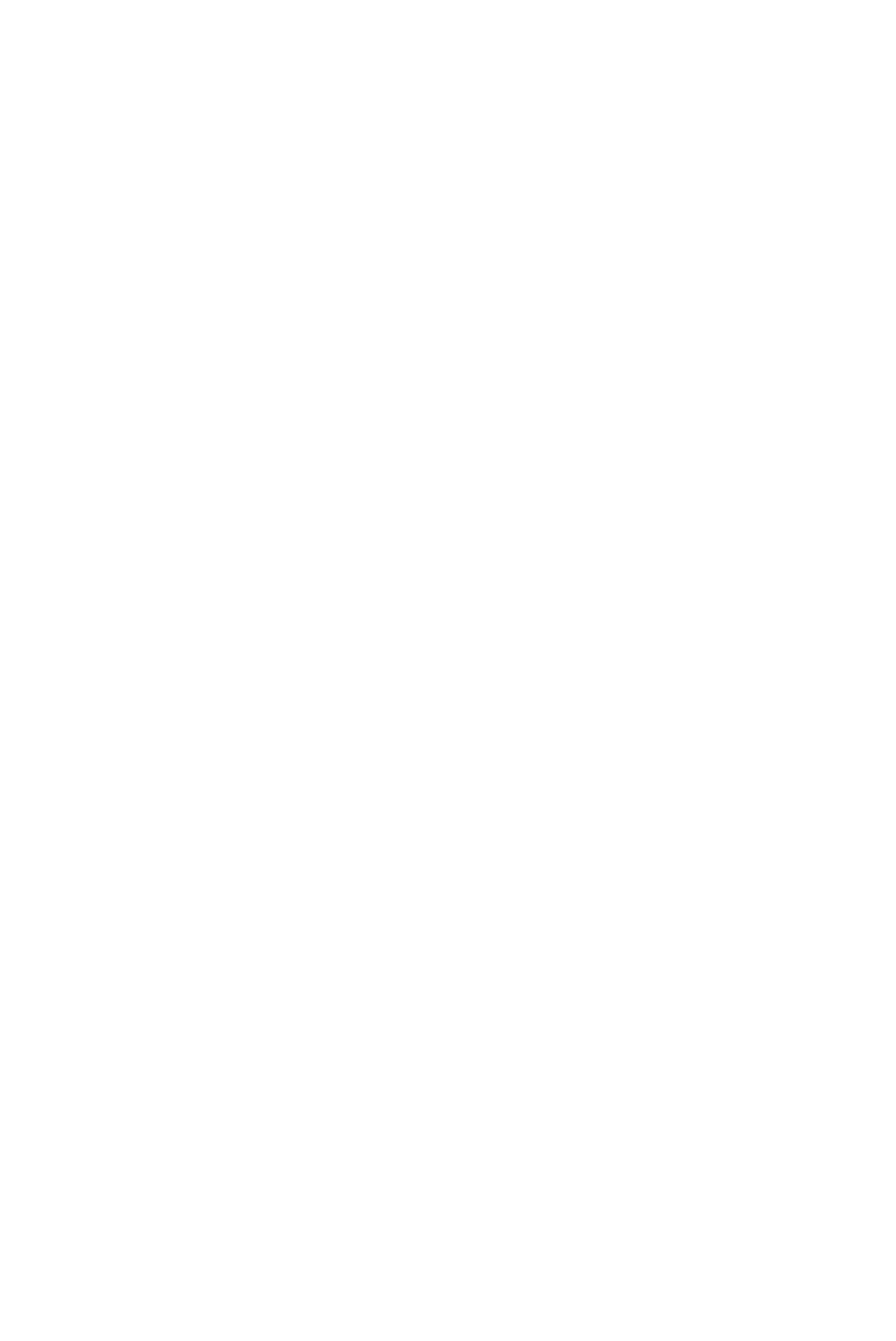
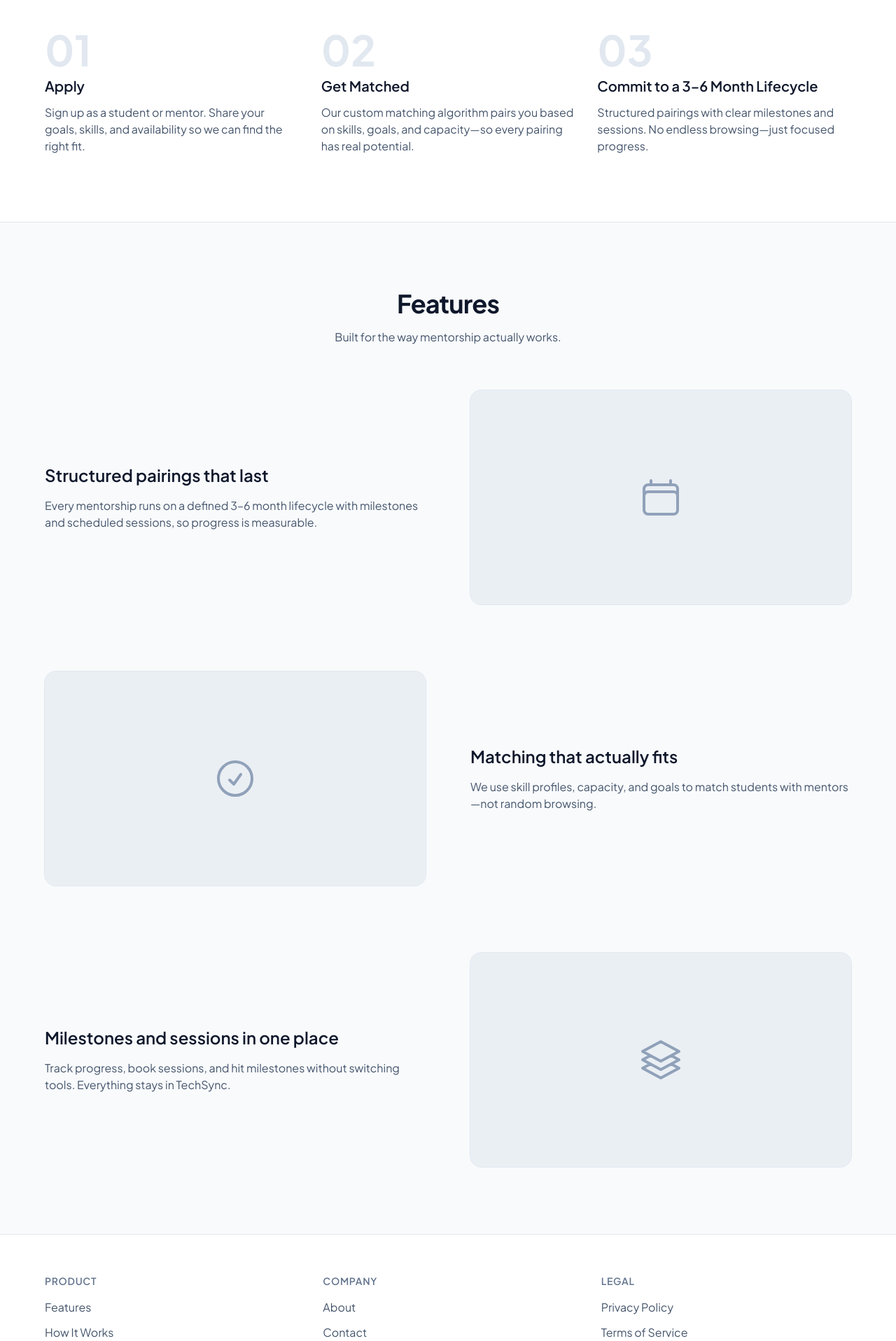
Before and after one commit to Tabbymargaret/techsync, a React (Vite) app: page / in a window 1280 px wide. Shown: the part 880-2797 px from the top of the page at 70% size. Before the commit the page ends 800 px from the top, so only its background shows below. Built offline with nearby package versions, Linux system fonts and the light colour scheme.

Commit message:
update landing page

```diff
--- a/src/pages/Landing.tsx
+++ b/src/pages/Landing.tsx
@@ -1,19 +1,88 @@
 import { Link } from 'react-router-dom';
 import NavBar from '../components/NavBar';
 
+const HOW_IT_WORKS = [
+  {
+    step: '01',
+    title: 'Apply',
+    description:
+      'Sign up as a student or mentor. Share your goals, skills, and availability so we can find the right fit.',
+  },
+  {
+    step: '02',
+    title: 'Get Matched',
+    description:
+      'Our custom matching algorithm pairs you based on skills, goals, and capacity—so every pairing has real potential.',
+  },
+  {
+    step: '03',
+    title: 'Commit to a 3–6 Month Lifecycle',
+    description:
+      'Structured pairings with clear milestones and sessions. No endless browsing—just focused progress.',
+  },
+] as const;
+
+const FEATURES = [
+  {
+    title: 'Structured pairings that last',
+    description:
+      'Every mentorship runs on a defined 3–6 month lifecycle with milestones and scheduled sessions, so progress is measurable.',
+    placeholderIcon: 'calendar',
+  },
+  {
+    title: 'Matching that actually fits',
+    description:
+      'We use skill profiles, capacity, and goals to match students with mentors—not random browsing.',
+    placeholderIcon: 'target',
+  },
+  {
+    title: 'Milestones and sessions in one place',
+    description:
+      'Track progress, book sessions, and hit milestones without switching tools. Everything stays in TechSync.',
+    placeholderIcon: 'layers',
+  },
+] as const;
+
+function PlaceholderBlock({ icon }: { icon: string }) {
+  const icons: Record<string, React.ReactNode> = {
+    calendar: (
+      <svg className="h-16 w-16 text-slate-400 dark:text-slate-500" fill="none" viewBox="0 0 24 24" stroke="currentColor" strokeWidth={1.5}>
+        <path strokeLinecap="round" strokeLinejoin="round" d="M6.75 3v2.25M17.25 3v2.25M3 18.75V7.5a2.25 2.25 0 012.25-2.25h13.5A2.25 2.25 0 0121 7.5v11.25m-18 0A2.25 2.25 0 005.25 21h13.5A2.25 2.25 0 0021 18.75m-18 0v-7.5A2.25 2.25 0 015.25 9h13.5A2.25 2.25 0 0121 11.25v7.5" />
+      </svg>
+    ),
+    target: (
+      <svg className="h-16 w-16 text-slate-400 dark:text-slate-500" fill="none" viewBox="0 0 24 24" stroke="currentColor" strokeWidth={1.5}>
+        <path strokeLinecap="round" strokeLinejoin="round" d="M9 12.75L11.25 15 15 9.75M21 12a9 9 0 11-18 0 9 9 0 0118 0z" />
+      </svg>
+    ),
+    layers: (
+      <svg className="h-16 w-16 text-slate-400 dark:text-slate-500" fill="none" viewBox="0 0 24 24" stroke="currentColor" strokeWidth={1.5}>
+        <path strokeLinecap="round" strokeLinejoin="round" d="M6.429 9.75L2.25 12l4.179 2.25m0-4.5l5.571 3 5.571-3m-11.142 0L2.25 7.5 12 2.25l9.75 5.25-4.179 2.25m0 0L21.75 12l-4.179 2.25m0 0l4.179 2.25L12 21.75 2.25 16.5l4.179-2.25m11.142 0l-5.571 3-5.571-3" />
+      </svg>
+    ),
+  };
+  return (
+    <div className="flex aspect-video w-full items-center justify-center rounded-2xl bg-slate-200/60 ring-1 ring-slate-200 dark:bg-slate-700/40 dark:ring-slate-600">
+      {icons[icon] ?? icons.calendar}
+    </div>
+  );
+}
+
 export default function Landing() {
   return (
-    <div className="min-h-screen bg-slate-50">
+    <div className="min-h-screen bg-slate-50 dark:bg-gray-900">
       <NavBar />
 
-      <main className="flex min-h-screen flex-col items-center justify-center px-6 pt-16">
-        <section className="mx-auto max-w-3xl text-center">
-          <h1 className="text-4xl font-bold tracking-tight text-slate-900 sm:text-5xl md:text-6xl">
+      <main>
+        {/* Hero */}
+        <section className="flex min-h-[85vh] flex-col items-center justify-center px-6 pt-16">
+          <div className="mx-auto max-w-3xl text-center">
+            <h1 className="text-4xl font-bold tracking-tight text-slate-900 dark:text-white sm:text-5xl md:text-6xl">
               Mentorship that shapes your future
             </h1>
-          <p className="mt-6 text-lg text-slate-600 sm:text-xl">
+            <p className="mt-6 text-lg text-slate-600 dark:text-slate-300 sm:text-xl">
               Connect with mentors who get it. TechSync gives you a{' '}
-            <span className="font-semibold text-slate-800">
+              <span className="font-semibold text-slate-800 dark:text-slate-100">
                 structured 3–6 month Pairing Lifecycle
               </span>
               —so progress is real, not random.
@@ -21,18 +90,147 @@ export default function Landing() {
             <div className="mt-10 flex flex-wrap items-center justify-center gap-4">
               <Link
                 to="/register"
-              className="rounded-xl bg-slate-900 px-6 py-3.5 text-base font-semibold text-white shadow-lg transition hover:bg-slate-800 focus:outline-none focus:ring-2 focus:ring-slate-900 focus:ring-offset-2"
+                className="rounded-xl bg-slate-900 px-6 py-3.5 text-base font-semibold text-white shadow-lg transition hover:bg-slate-800 focus:outline-none focus:ring-2 focus:ring-slate-900 focus:ring-offset-2 dark:bg-white dark:text-slate-900 dark:hover:bg-slate-200 dark:focus:ring-white dark:focus:ring-offset-gray-900"
               >
                 Join as Student
               </Link>
               <Link
                 to="/register"
-              className="rounded-xl border-2 border-slate-900 bg-transparent px-6 py-3.5 text-base font-semibold text-slate-900 transition hover:bg-slate-900 hover:text-white focus:outline-none focus:ring-2 focus:ring-slate-900 focus:ring-offset-2"
+                className="rounded-xl border-2 border-slate-900 bg-transparent px-6 py-3.5 text-base font-semibold text-slate-900 transition hover:bg-slate-900 hover:text-white focus:outline-none focus:ring-2 focus:ring-slate-900 focus:ring-offset-2 dark:border-white dark:text-white dark:hover:bg-white dark:hover:text-slate-900 dark:focus:ring-white dark:focus:ring-offset-gray-900"
               >
                 Join as Mentor
               </Link>
             </div>
+          </div>
         </section>
+
+        {/* How It Works */}
+        <section className="border-t border-slate-200 bg-white px-6 py-20 dark:border-slate-700 dark:bg-gray-900 sm:py-24">
+          <div className="mx-auto max-w-6xl">
+            <h2 className="text-center text-3xl font-bold tracking-tight text-slate-900 dark:text-white sm:text-4xl">
+              How It Works
+            </h2>
+            <p className="mx-auto mt-4 max-w-2xl text-center text-slate-600 dark:text-slate-400">
+              From sign-up to a committed pairing—simple steps, real structure.
+            </p>
+            <div className="mt-16 grid gap-12 sm:grid-cols-3 sm:gap-8">
+              {HOW_IT_WORKS.map((item) => (
+                <div key={item.step} className="relative text-center sm:text-left">
+                  <span className="text-5xl font-bold text-slate-200 dark:text-slate-600 sm:text-6xl">
+                    {item.step}
+                  </span>
+                  <h3 className="mt-2 text-xl font-semibold text-slate-900 dark:text-white">
+                    {item.title}
+                  </h3>
+                  <p className="mt-3 text-slate-600 dark:text-slate-400">
+                    {item.description}
+                  </p>
+                </div>
+              ))}
+            </div>
+          </div>
+        </section>
+
+        {/* Features */}
+        <section className="border-t border-slate-200 bg-slate-50 px-6 py-20 dark:border-slate-700 dark:bg-gray-800/50 sm:py-24">
+          <div className="mx-auto max-w-6xl">
+            <h2 className="text-center text-3xl font-bold tracking-tight text-slate-900 dark:text-white sm:text-4xl">
+              Features
+            </h2>
+            <p className="mx-auto mt-4 max-w-2xl text-center text-slate-600 dark:text-slate-400">
+              Built for the way mentorship actually works.
+            </p>
+            <div className="mt-16 space-y-24">
+              {FEATURES.map((feature, index) => (
+                <div
+                  key={feature.title}
+                  className="grid gap-10 md:grid-cols-2 md:gap-16 md:items-center"
+                >
+                  <div
+                    className={`flex flex-col justify-center ${index % 2 === 1 ? 'md:order-2' : ''}`}
+                  >
+                    <h3 className="text-2xl font-semibold text-slate-900 dark:text-white">
+                      {feature.title}
+                    </h3>
+                    <p className="mt-4 text-slate-600 dark:text-slate-400">
+                      {feature.description}
+                    </p>
+                  </div>
+                  <div className={index % 2 === 1 ? 'md:order-1' : ''}>
+                    <PlaceholderBlock icon={feature.placeholderIcon} />
+                  </div>
+                </div>
+              ))}
+            </div>
+          </div>
+        </section>
+
+        {/* Footer */}
+        <footer className="border-t border-slate-200 bg-white px-6 py-14 dark:border-slate-700 dark:bg-gray-900">
+          <div className="mx-auto max-w-6xl">
+            <div className="grid gap-10 sm:grid-cols-3">
+              <div>
+                <h4 className="text-sm font-semibold uppercase tracking-wider text-slate-500 dark:text-slate-400">
+                  Product
+                </h4>
+                <ul className="mt-4 space-y-3">
+                  <li>
+                    <Link to="/" className="text-slate-600 transition hover:text-slate-900 dark:text-slate-400 dark:hover:text-white">
+                      Features
+                    </Link>
+                  </li>
+                  <li>
+                    <Link to="/" className="text-slate-600 transition hover:text-slate-900 dark:text-slate-400 dark:hover:text-white">
+                      How It Works
+                    </Link>
+                  </li>
+                  <li>
+                    <Link to="/register" className="text-slate-600 transition hover:text-slate-900 dark:text-slate-400 dark:hover:text-white">
+                      Sign Up
+                    </Link>
+                  </li>
+                </ul>
+              </div>
+              <div>
+                <h4 className="text-sm font-semibold uppercase tracking-wider text-slate-500 dark:text-slate-400">
+                  Company
+                </h4>
+                <ul className="mt-4 space-y-3">
+                  <li>
+                    <Link to="/" className="text-slate-600 transition hover:text-slate-900 dark:text-slate-400 dark:hover:text-white">
+                      About
+                    </Link>
+                  </li>
+                  <li>
+                    <Link to="/" className="text-slate-600 transition hover:text-slate-900 dark:text-slate-400 dark:hover:text-white">
+                      Contact
+                    </Link>
+                  </li>
+                </ul>
+              </div>
+              <div>
+                <h4 className="text-sm font-semibold uppercase tracking-wider text-slate-500 dark:text-slate-400">
+                  Legal
+                </h4>
+                <ul className="mt-4 space-y-3">
+                  <li>
+                    <Link to="/" className="text-slate-600 transition hover:text-slate-900 dark:text-slate-400 dark:hover:text-white">
+                      Privacy Policy
+                    </Link>
+                  </li>
+                  <li>
+                    <Link to="/" className="text-slate-600 transition hover:text-slate-900 dark:text-slate-400 dark:hover:text-white">
+                      Terms of Service
+                    </Link>
+                  </li>
+                </ul>
+              </div>
+            </div>
+            <div className="mt-12 border-t border-slate-200 pt-8 text-center text-sm text-slate-500 dark:border-slate-700 dark:text-slate-400">
+              © {new Date().getFullYear()} TechSync. All rights reserved.
+            </div>
+          </div>
+        </footer>
       </main>
     </div>
   );
```
Lines whose indentation alone changed are shown as unchanged.
